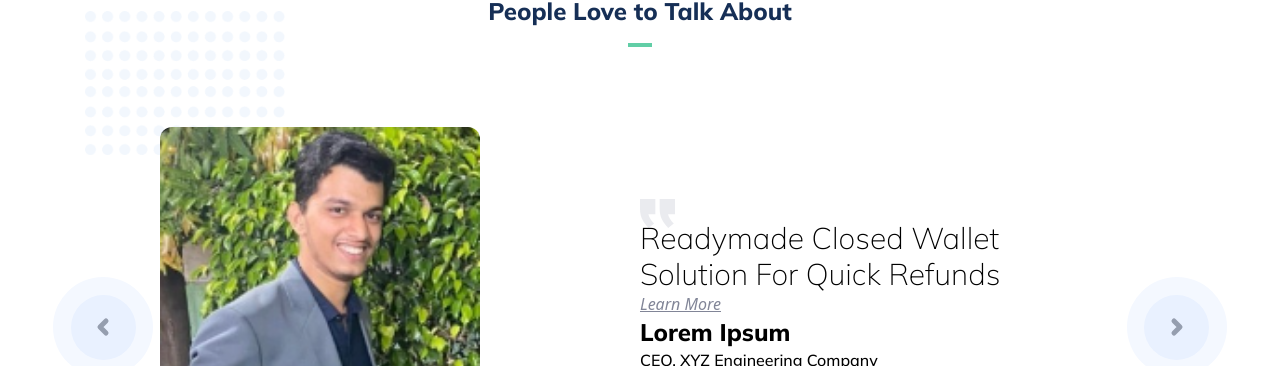
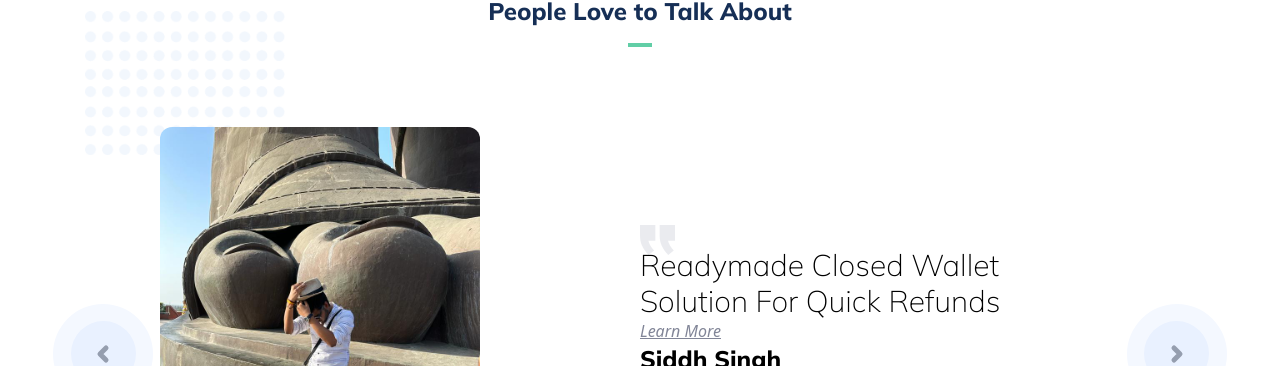
Before and after one commit to siddhsingh07/Razorpay-Clone, a plain HTML site: page index.html in a window 1280 px wide. Shown: the part 6301-6667 px from the top of the page. Drawn offline with nearby package versions, Linux system fonts and the light colour scheme.

Commit message:
Profile Image updated

```diff
--- a/index.html
+++ b/index.html
@@ -1210,7 +1210,7 @@
     <!-- main content -->
     <div class="flex flex-row max-w-[960px] items-center mx-auto my-20 space-x-[10rem]">
       <!--left image -->
-      <img src="./images/ayushRazorpayImage.png" alt=""
+      <img src="./images/SiddhProfile.jpg" alt="Siddh Singh"
       height="320px"
       width="320px"
       class="rounded-xl">
@@ -1224,8 +1224,8 @@
         <p class="font-mullish text-3xl font-extralight">
           Readymade Closed Wallet Solution For Quick Refunds</p>
         <a href="#" class="text-grayText italic underline">Learn More</a>
-        <p class="font-mullish font-extrabold text-2xl">Lorem Ipsum</p>
-        <p class="font-mullish font-medium">CEO, XYZ Engineering Company</p>
+        <p class="font-mullish font-extrabold text-2xl">Siddh Singh</p>
+        <p class="font-mullish font-medium">CEO, MNC</p>
         <img src="./images/fake-company-logo.png" alt="" width="80px" height="40px">
       </div>
     </div>
```
Also changed, not shown: images/SiddhProfile.jpg (added).
